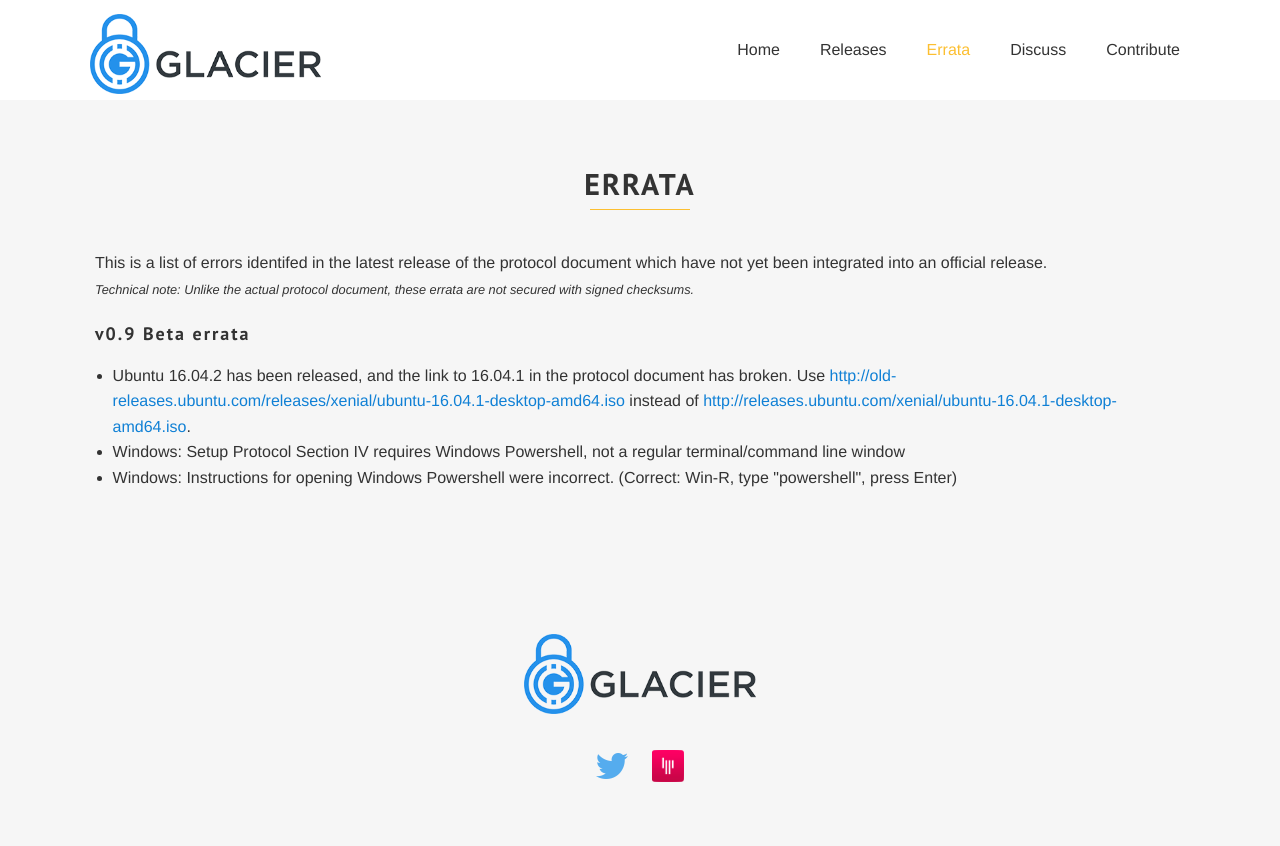
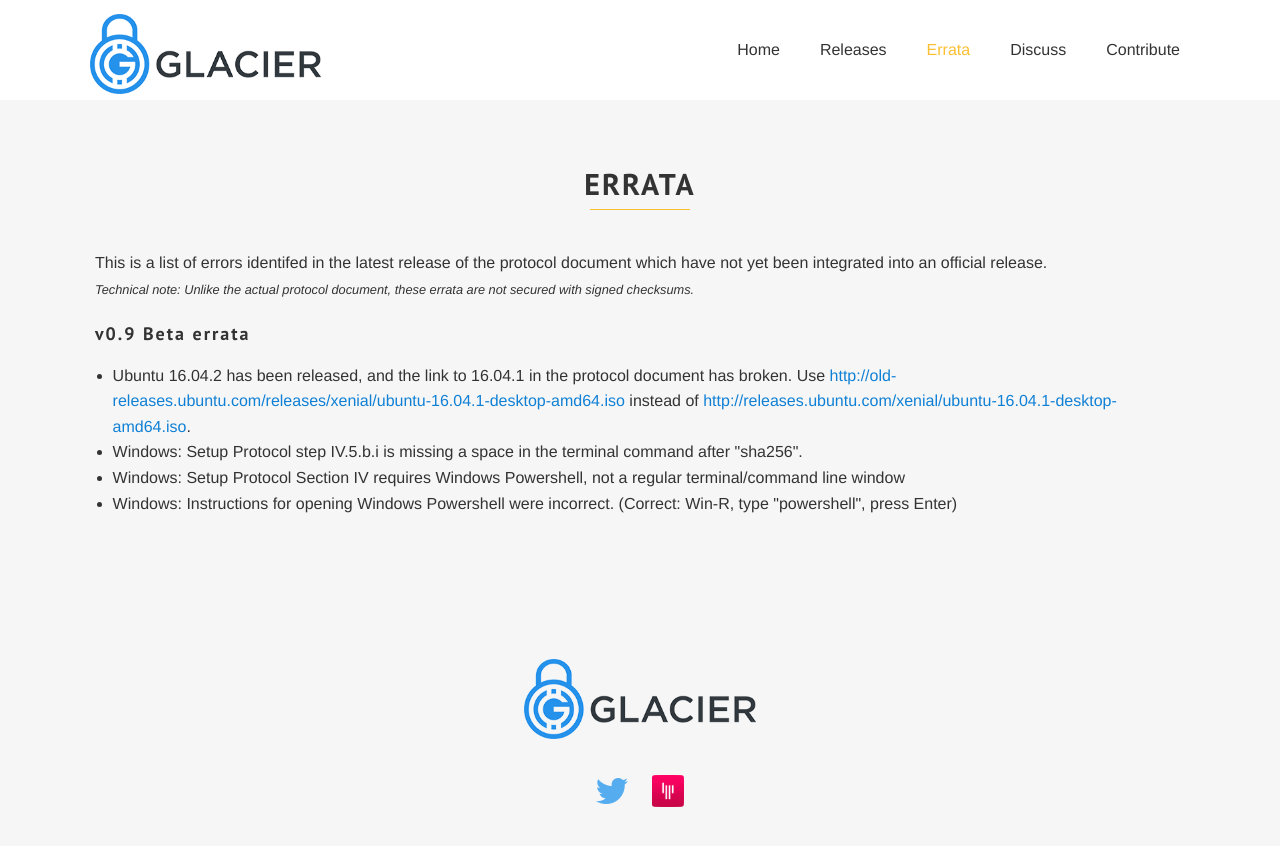
Before and after one commit to GlacierProtocol/glacierprotocol.github.io, a Jekyll site: the page built from errata.html, in a window 1280 px wide. Shown: the top 846 px of the page. Built offline with Jekyll 4.4.1, drawn with Linux system fonts in a browser that asks for light colours; some web fonts are replaced.

Commit message:
add'l windows errata

```diff
--- a/errata.html
+++ b/errata.html
@@ -23,6 +23,7 @@ section_id: errata
 	  <h3>v0.9 Beta errata</h3>
 	  <ul>
 	  	<li>Ubuntu 16.04.2 has been released, and the link to 16.04.1 in the protocol document has broken.  Use <a href="http://old-releases.ubuntu.com/releases/xenial/ubuntu-16.04.1-desktop-amd64.iso">http://old-releases.ubuntu.com/releases/xenial/ubuntu-16.04.1-desktop-amd64.iso</a> instead of <a href="http://releases.ubuntu.com/xenial/ubuntu-16.04.1-desktop-amd64.iso">http://releases.ubuntu.com/xenial/ubuntu-16.04.1-desktop-amd64.iso</a>.</li>
+		<li>Windows: Setup Protocol step IV.5.b.i is missing a space in the terminal command after "sha256".
 		<li>Windows: Setup Protocol Section IV requires Windows Powershell, not a regular terminal/command line window
 		<li>Windows: Instructions for opening Windows Powershell were incorrect.  (Correct: Win-R, type "powershell", press Enter)
 	  </ul>
```
